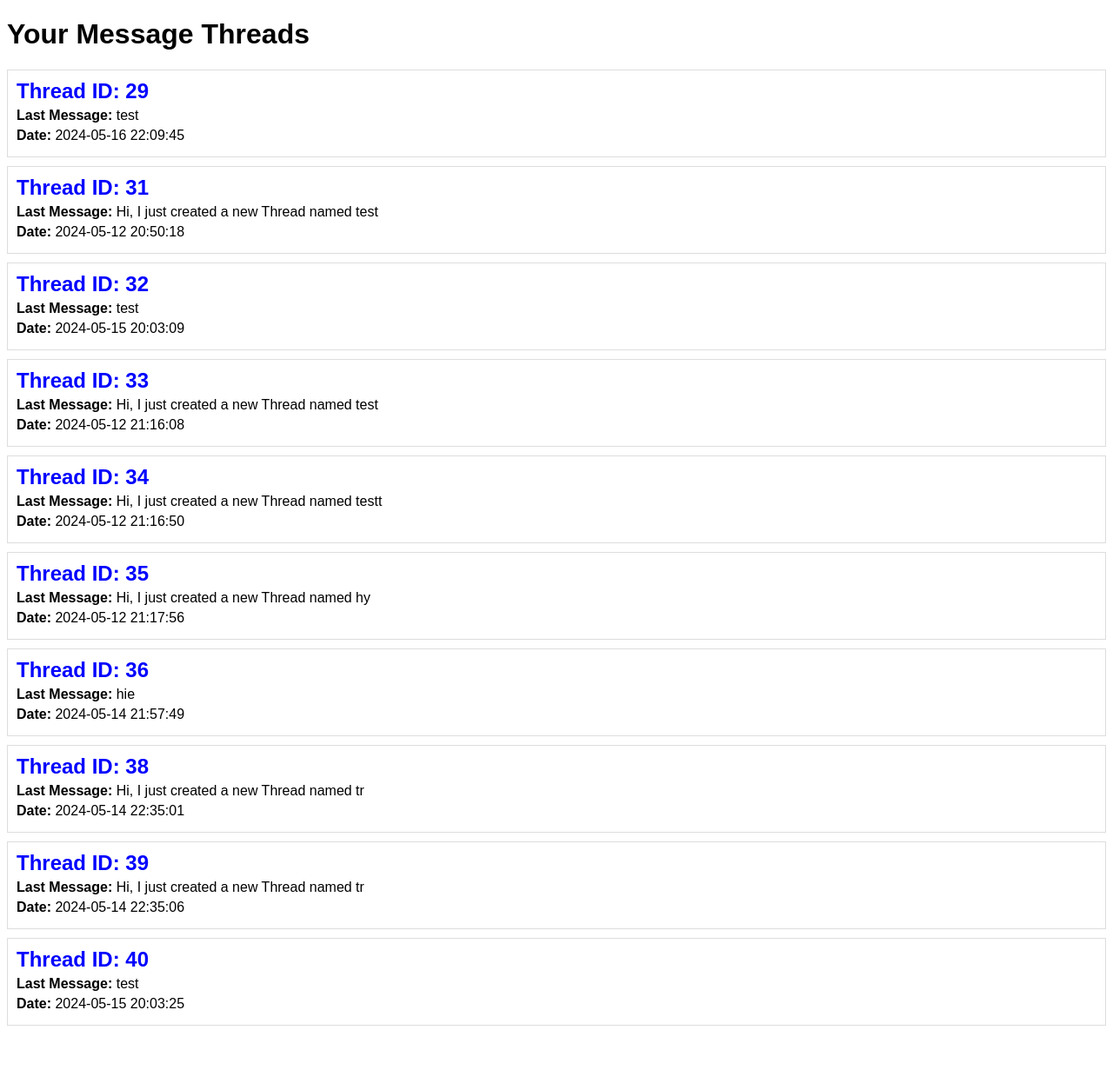
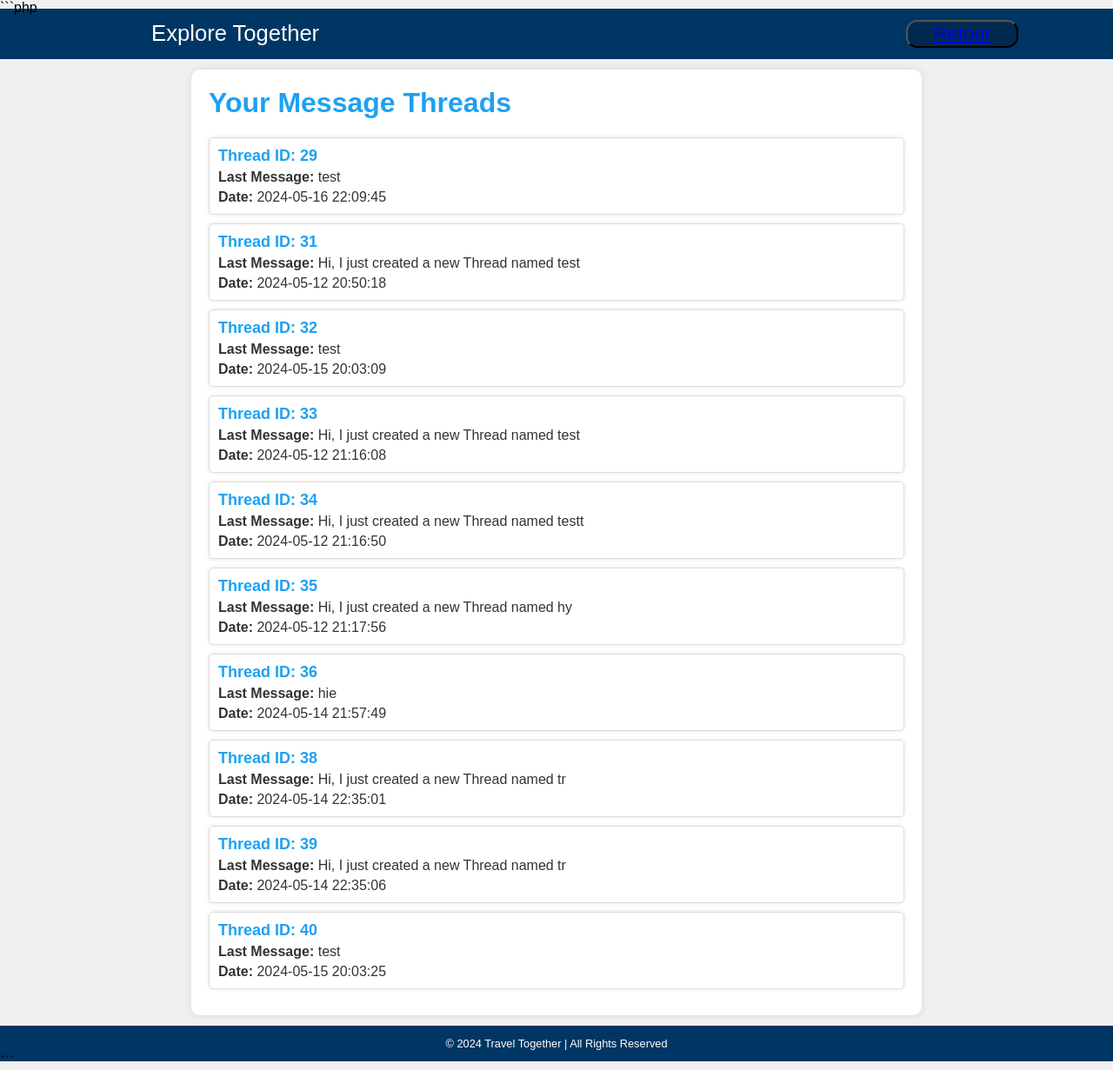
Before and after one commit to Eliasgdr/ExploreTogether, a PHP site: page /messages.php in a window 1280 px wide. Shown: the whole page at 87% size. Before the commit the page ends 1180 px from the top, so only its background shows below. Run offline with PHP 8.4, Linux system fonts and the light colour scheme; a user stored in the database is signed in; data comes from the database, SQL or seed files in the repository; some web fonts are replaced.

Commit message:
messages détails

````diff
--- a/public_html/chat.php
+++ b/public_html/chat.php
@@ -56,6 +56,9 @@ if (!isset($_SESSION['userID'])) {
         <p>No thread or messages found.</p>
         <?php endif; ?>
     </div>
+<footer>
+        &copy; 2024 Travel Together | All Rights Reserved
+    </footer>
 
      <script>
         $(document).ready(function() {
--- a/public_html/messages.php
+++ b/public_html/messages.php
@@ -1,3 +1,4 @@
+```php
 <?php
 // messages.php
 
@@ -65,32 +66,17 @@ try {
 <!DOCTYPE html>
 <html>
 <head>
+    <link href="./stylessheet/messages.css" rel="stylesheet" type="text/css">
     <title>Message Threads</title>
-    <style>
-        body {
-            font-family: Arial, sans-serif;
-        }
-        .thread {
-            border: 1px solid #ddd;
-            padding: 10px;
-            margin-bottom: 10px;
-        }
-        .thread h2 {
-            margin: 0;
-        }
-        .thread p {
-            margin: 5px 0;
-        }
-        .thread a {
-            text-decoration: none;
-            color: blue;
-        }
-    </style>
 </head>
 <body>
-
+    <header>
+        <div class="title">Explore Together</div>
+        <button class="titleButton"><a href="welcome.php">Retour</a></button>
+    </header>
+    <div class="container">
         <h1>Your Message Threads</h1>
-
+        <div class="thread-container">
             <?php if (!empty($threadInfo)): ?>
                 <?php foreach ($threadInfo as $thread): ?>
                     <div class="thread">
@@ -102,6 +88,11 @@ try {
             <?php else: ?>
                 <p>You are not part of any threads.</p>
             <?php endif; ?>
-
+        </div>
+    </div>
+    <footer>
+        &copy; 2024 Travel Together | All Rights Reserved
+    </footer>
 </body>
 </html>
+```
--- /dev/null
+++ b/public_html/stylessheet/messages.css
@@ -0,0 +1,63 @@
+@import "./global.css";
+
+body {
+	font-family: Arial, sans-serif;
+	margin: 0;
+	padding: 0;
+	background-color: #f0f0f0;
+}
+
+.container {
+	max-width: 800px;
+	margin: 20px auto;
+	padding: 20px;
+	background-color: white;
+	border-radius: 10px;
+	box-shadow: 0 0 10px rgba(0, 0, 0, 0.1);
+}
+
+h1, h2, h3 {
+	color: #1DA1F2;
+	margin-top: 0;
+}
+
+.thread-container {
+	margin-top: 20px;
+}
+
+.thread {
+	border: 1px solid #ddd;
+	padding: 10px;
+	margin-bottom: 10px;
+	background-color: white;
+	border-radius: 5px;
+	box-shadow: 0 0 5px rgba(0, 0, 0, 0.1);
+}
+
+.thread h2 {
+	margin: 0;
+	font-size: 18px;
+	color: #1DA1F2;
+}
+
+.thread p {
+	margin: 5px 0;
+	color: #333;
+}
+
+.thread a {
+	text-decoration: none;
+	color: #1DA1F2;
+}
+
+.thread a:hover {
+	text-decoration: underline;
+}
+
+.thread p strong {
+	font-weight: bold;
+}
+
+.thread p:last-child {
+	margin-bottom: 0;
+}
````
Also changed, not shown: public_html/stylessheet/chat.css (+3 -4 lines). Lines whose indentation alone changed are shown as unchanged.
